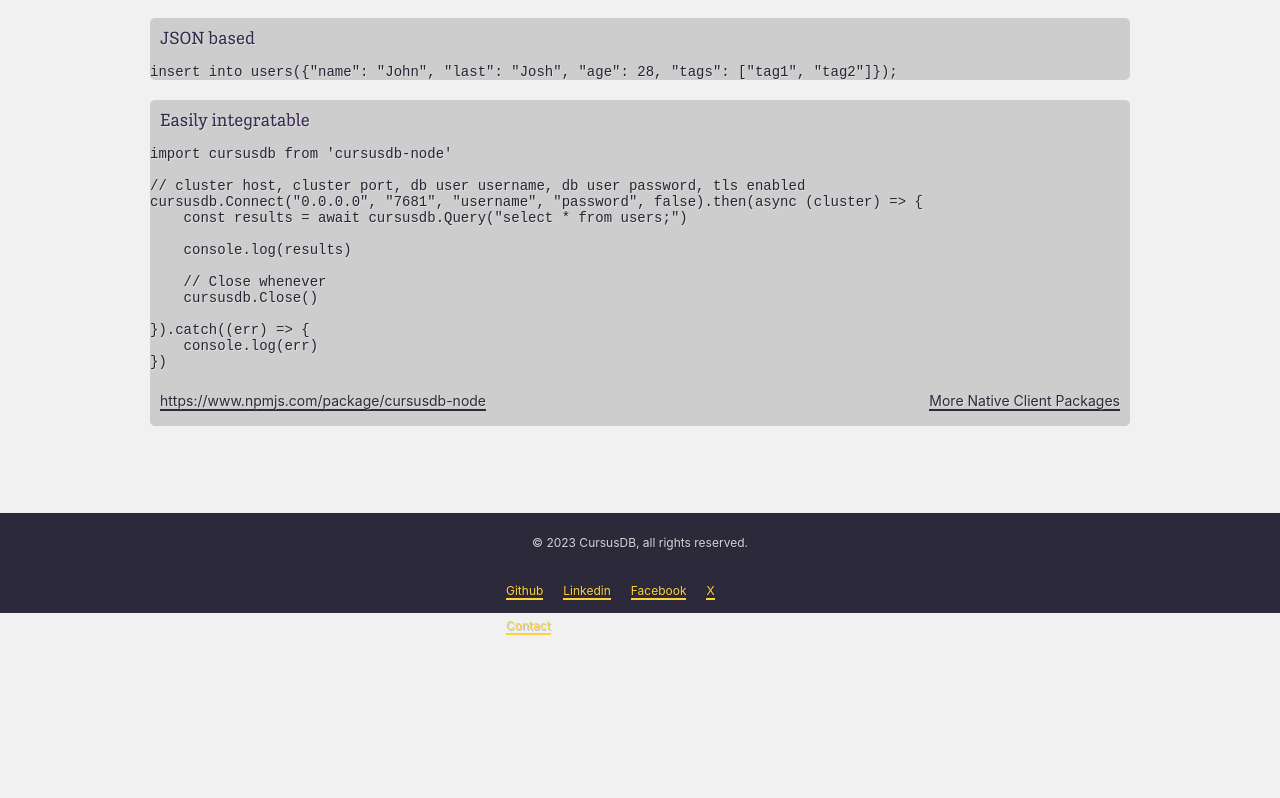
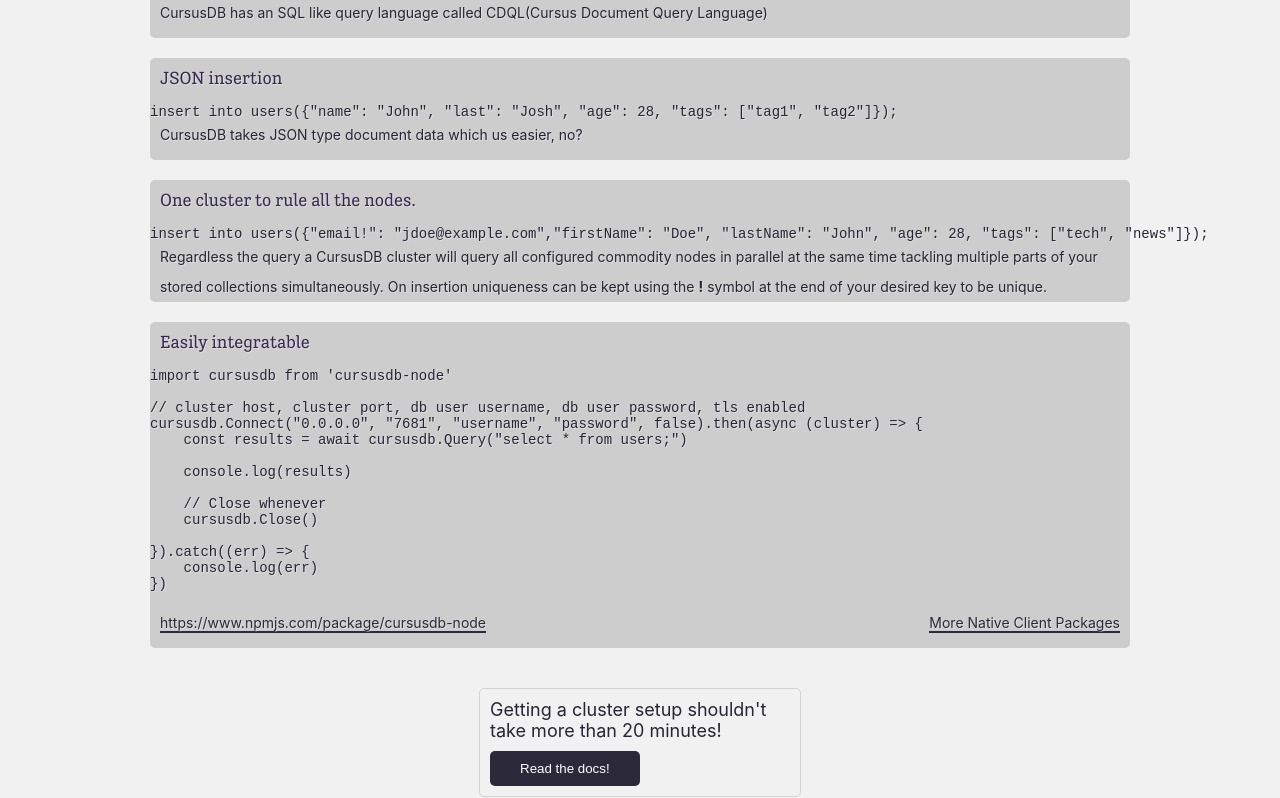
Before and after one commit to cursusdb/cursusdb-web, a SvelteKit app: page / in a window 1280 px wide. Shown: the part 307-1105 px from the top of the page. Before the commit the page ends 950 px from the top, so only its background shows below. Built offline with nearby package versions, Linux system fonts and the light colour scheme; a small style sheet from the web is missing.

Commit message:
better homepage

```diff
--- a/src/routes/+page.svelte
+++ b/src/routes/+page.svelte
@@ -21,13 +21,29 @@
     <Prism language="sql" code={`
 select * from users where firstName == 'Alex' && age > 28;
 `}/>
+    <footer>
+        <p>CursusDB has an SQL like query language called CDQL(Cursus Document Query Language)</p>
+    </footer>
 </section>
 
 <section>
-    <h1>JSON based</h1>
+    <h1>JSON insertion</h1>
     <Prism language="sql" code={`
 insert into users({"name": "John", "last": "Josh", "age": 28, "tags": ["tag1", "tag2"]});
 `}/>
+    <footer>
+        <p>CursusDB takes JSON type document data which us easier, no?</p>
+    </footer>
+</section>
+
+<section>
+    <h1>One cluster to rule all the nodes.</h1>
+    <Prism language="sql" code={`
+insert into users({"email!": "jdoe@example.com","firstName": "Doe", "lastName": "John", "age": 28, "tags": ["tech", "news"]});
+`}/>
+    <footer>
+        <p>Regardless the query a CursusDB cluster will query all configured commodity nodes in parallel at the same time tackling multiple parts of your stored collections simultaneously.  On insertion uniqueness can be kept using the <strong>!</strong> symbol at the end of your desired key to be unique.</p>
+    </footer>
 </section>
 
 <section>
@@ -60,6 +76,11 @@ cursusdb.Connect("0.0.0.0", "7681", "username", "password", false).then(async (c
     </footer>
 </section>
 
+<div class="end">
+    <p>Getting a cluster setup shouldn't<br/> take more than 20 minutes!</p>
+    <button>Read the docs!</button>
+</div>
+
 
 <style>
     figure {
@@ -69,6 +90,29 @@ cursusdb.Connect("0.0.0.0", "7681", "username", "password", false).then(async (c
         width: calc(100% - 40px);
         text-shadow: 1px 1px rgba(255,255,255,0.4);
 
+    }
+
+    .end {
+        padding: 10px;
+        border: 1px solid lightgray;
+        border-radius: 5px;
+        margin-top: 40px!important;
+        overflow: hidden;
+        width: 100%;
+        max-width: 300px;
+        font-size: 18px;
+        margin: 0 auto;
+        display: block;
+    }
+
+    .end button {
+        background: #2C293B;
+        padding: 10px 30px;
+        border-radius: 5px;
+        outline: none;
+        border: none;
+        margin-top: 10px;
+        color: white;
     }
 
     figure hr {
@@ -87,6 +131,7 @@ cursusdb.Connect("0.0.0.0", "7681", "username", "password", false).then(async (c
     }
 
     section {
+        display: block;
         margin-top: 20px!important;
         margin: 0 auto;
         width: 100%;
@@ -108,7 +153,7 @@ cursusdb.Connect("0.0.0.0", "7681", "username", "password", false).then(async (c
     }
 
     section footer {
-        height: 40px;
+        min-height: 40px;
         line-height: 30px;
         padding-left: 10px;
         padding-right: 10px;
```
